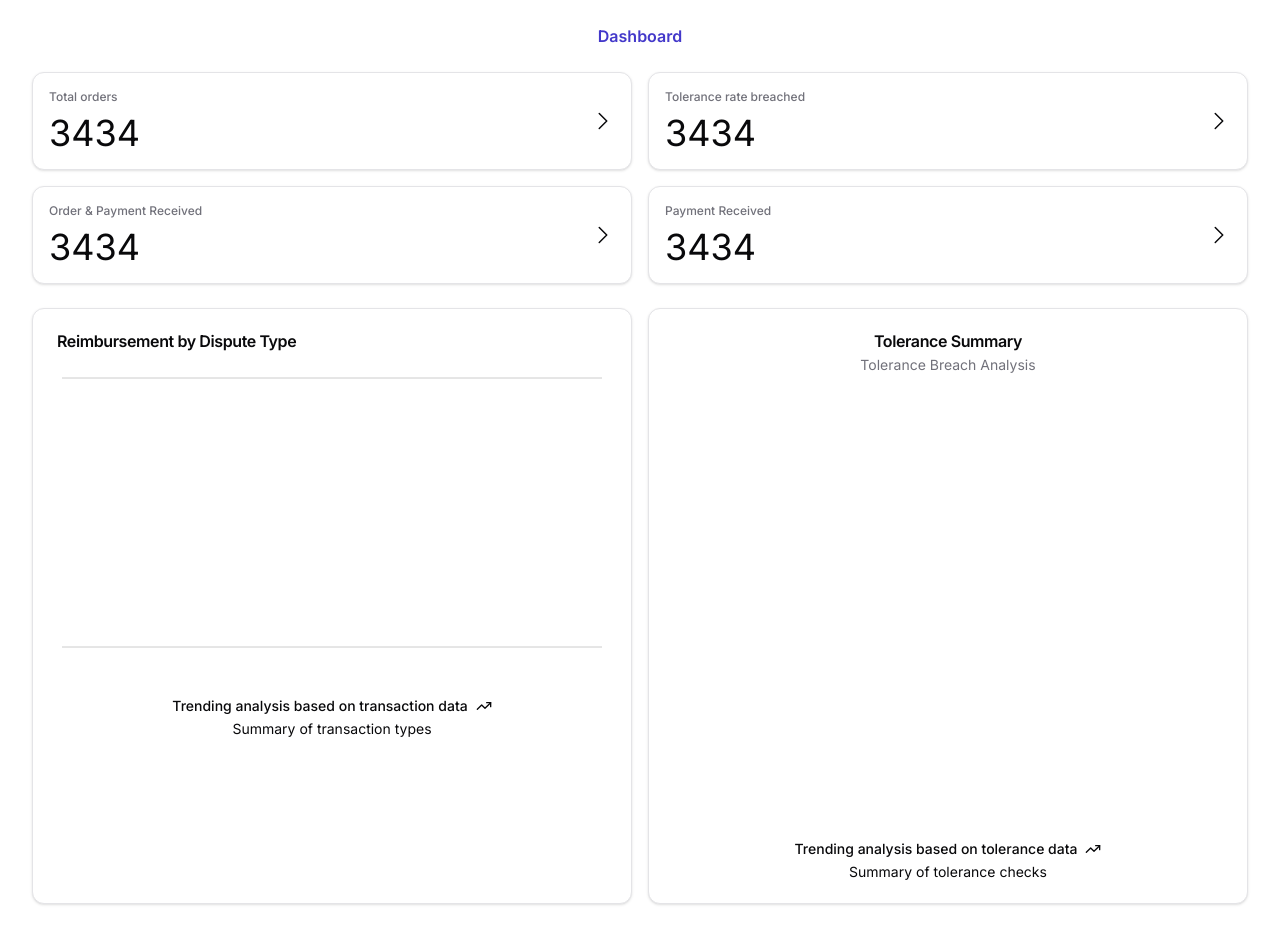
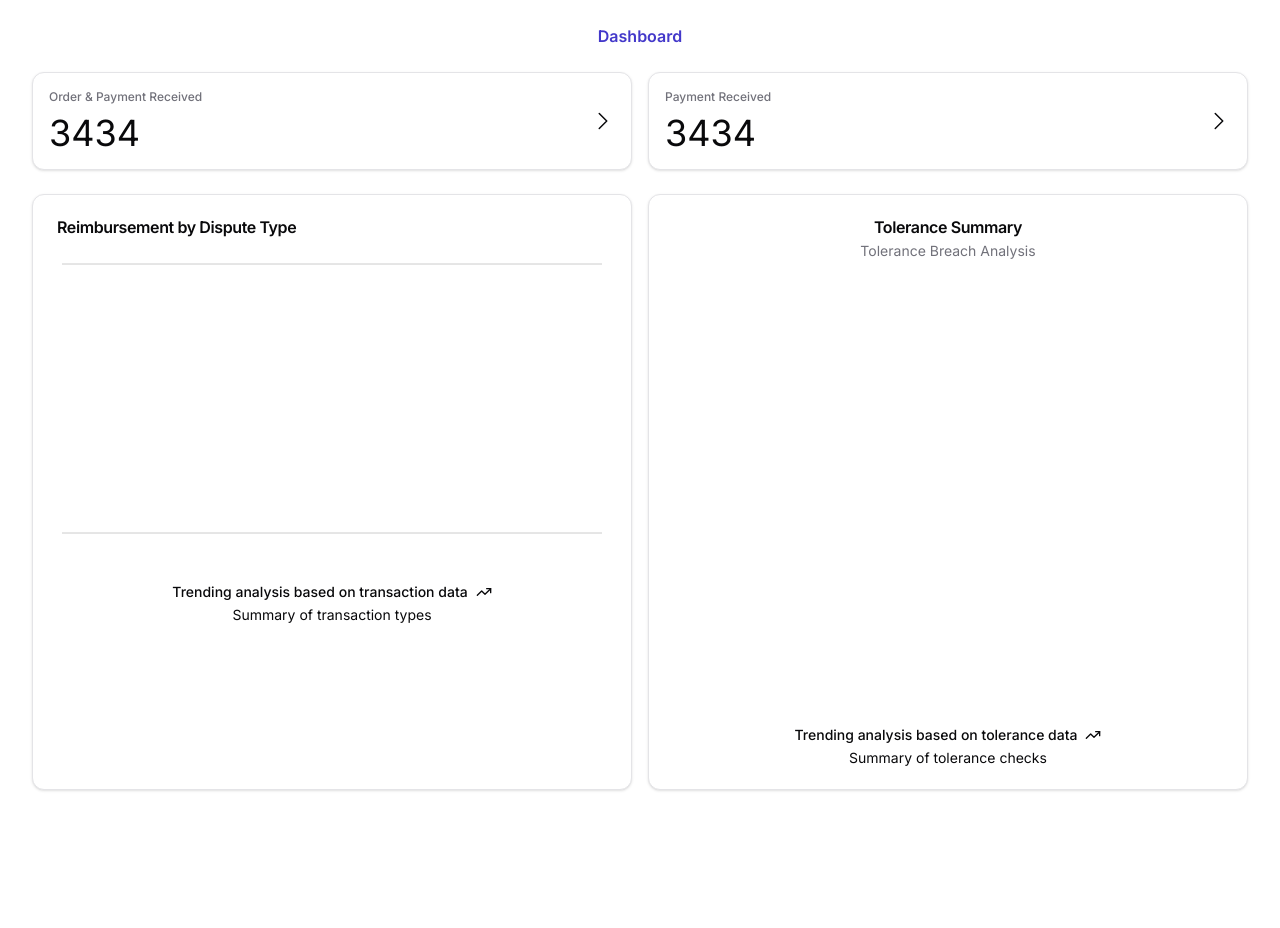
Before and after one commit to dibkb/interface-frontend, a Next.js app: page /dashboard in a window 1280 px wide. After the commit the page ends 814 px from the top, so only its background shows below. Built offline with nearby package versions, Linux system fonts and the light colour scheme.

Commit message:
useHydration solved

```diff
--- a/app/dashboard/page.tsx
+++ b/app/dashboard/page.tsx
@@ -1,17 +1,30 @@
 'use client';
+
+import React, { useEffect, useState } from 'react';
 import { SmallSummaryCard } from '@/components/dashboard-charts/SmallSummaryCard';
 import { SummaryChart } from '@/components/dashboard-charts/SummaryChart';
 import { ToleranceChart } from '@/components/dashboard-charts/TolleranceChart';
 import { useStore } from '@/store';
-import React from 'react';
+import { calculateToleranceBreach } from '@/utils/calucate-dashboard-metrics';
+import { useHydration } from '@/components/hooks/useHydration';
+
 const Dashboard = () => {
   const { merged_df } = useStore();
+  const { hydrated } = useHydration();
+
+  if (!hydrated) {
+    return null;
+  }
+
+  const totalOrders = merged_df?.length ?? 0;
+  const totalTolerance = calculateToleranceBreach(merged_df ?? []);
+
   return (
-    <div className="container mx-auto min-h-screen py-6">
+    <main className="container mx-auto min-h-screen py-6">
       <p className="text-center text-indigo-700 font-semibold mb-6">Dashboard</p>
       <section className="mb-6 grid gap-x-4 gap-y-4 md:grid-cols-2">
-        <SmallSummaryCard title="Total orders" count={3434} className="col-span-1" />
-        <SmallSummaryCard title="Tolerance rate breached" count={3434} />
+        <SmallSummaryCard title="Total orders" count={totalOrders} className="col-span-1" />
+        <SmallSummaryCard title="Tolerance rate breached" count={totalTolerance} />
         <SmallSummaryCard title="Order & Payment Received" count={3434} />
         <SmallSummaryCard title="Payment Received" count={3434} />
       </section>
@@ -19,7 +32,7 @@ const Dashboard = () => {
         <SummaryChart />
         <ToleranceChart />
       </main>
-    </div>
+    </main>
   );
 };
 
--- a/components/dashboard-charts/SmallSummaryCard.tsx
+++ b/components/dashboard-charts/SmallSummaryCard.tsx
@@ -1,5 +1,7 @@
+'use client';
+
 import React from 'react';
-import { Card, CardContent } from '../ui/card';
+import { Card } from '../ui/card';
 import { ChevronRight } from '../svg/ChevronRight';
 import { cn } from '@/lib/utils';
 interface SmallSummaryCard {
@@ -7,7 +9,8 @@ interface SmallSummaryCard {
   count: number;
   className?: string;
 }
-export const SmallSummaryCard = ({ title, count, className }: SmallSummaryCard) => {
+export const SmallSummaryCard = ({ title = '', count = 0, className }: SmallSummaryCard) => {
+  if (!title || !count) return null;
   return (
     <Card
       className={cn(
--- a/components/dashboard-charts/TolleranceChart.tsx
+++ b/components/dashboard-charts/TolleranceChart.tsx
@@ -1,7 +1,7 @@
 'use client';
 
 import { TrendingUp } from 'lucide-react';
-import { LabelList, Pie, PieChart } from 'recharts';
+import { Pie, PieChart } from 'recharts';
 
 import {
   Card,
--- /dev/null
+++ b/components/hooks/useHydration.ts
@@ -0,0 +1,12 @@
+import { useEffect, useState } from 'react';
+import { hydrateRoot } from 'react-dom/client';
+
+export const useHydration = () => {
+  const [hydrated, setHydrated] = useState(false);
+
+  useEffect(() => {
+    setHydrated(true);
+  }, []);
+
+  return { hydrated };
+};
--- /dev/null
+++ b/utils/calucate-dashboard-metrics.ts
@@ -0,0 +1,10 @@
+import type { MergedDfRecord } from '@/types/process-data';
+
+export function calculateToleranceBreach(df: MergedDfRecord[]) {
+  return df.reduce((acc, cur) => {
+    if (cur.ToleranceCheck === 'Tolerance Breached') {
+      acc++;
+    }
+    return acc;
+  }, 0);
+}
```
